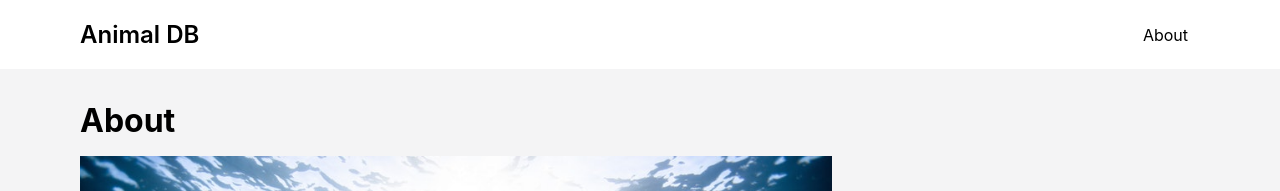
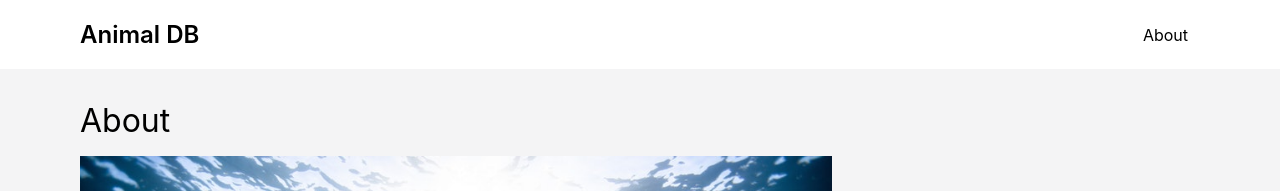
Before and after one commit to apcurran/animal-db-client, a React (Create React App) app: page /about in a window 1280 px wide. Shown: the top 191 px of the page. Built offline with nearby package versions, Linux system fonts and the light colour scheme.

Commit message:
Updated AnimalInfo to include a wrapping div element

```diff
--- a/src/components/AnimalInfo.js
+++ b/src/components/AnimalInfo.js
@@ -1,4 +1,4 @@
-import React, { useState, useEffect, Fragment } from 'react';
+import React, { useState, useEffect } from 'react';
 
 export default function AnimalInfo({ match }) {
     const [animalInfo, setAnimalInfo] = useState({});
@@ -15,7 +15,7 @@ export default function AnimalInfo({ match }) {
     }, []);
 
     return (
-        <Fragment>
+        <div>
             <figure className="hero-container">
                 <img src={animalInfo.main_img_url} alt={animalInfo.animal_common_name} className="hero"/>
                 <figcaption className="hero-caption">{animalInfo.animal_common_name}</figcaption>
@@ -23,6 +23,6 @@ export default function AnimalInfo({ match }) {
             <main className="main animal-info-page">
                 <h2>{animalInfo.animal_scientific_name}</h2>
             </main>
-        </Fragment>
+        </div>
     )
 }
--- a/src/index.css
+++ b/src/index.css
@@ -74,6 +74,7 @@ header {
 }
 
 .about__title {
+  font-weight: 400;
   margin-bottom: 1rem;
 }
 
```
